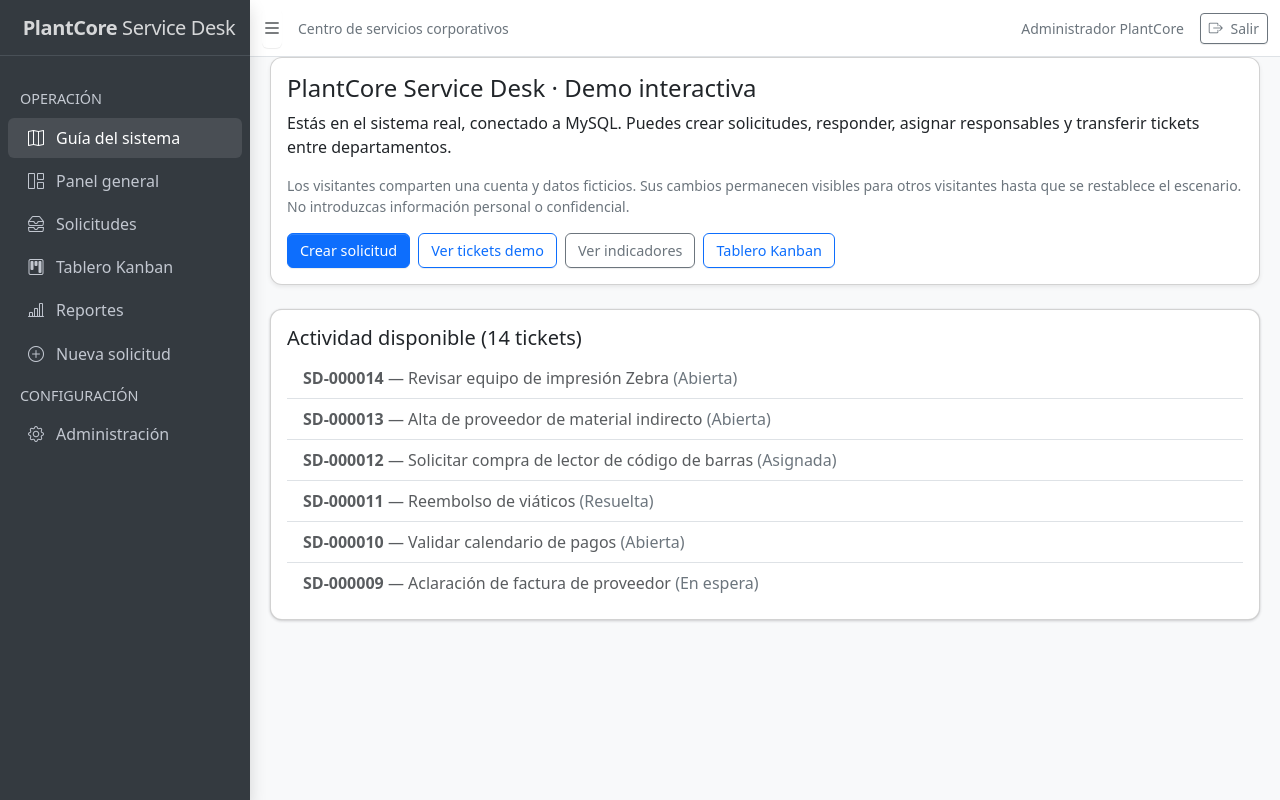
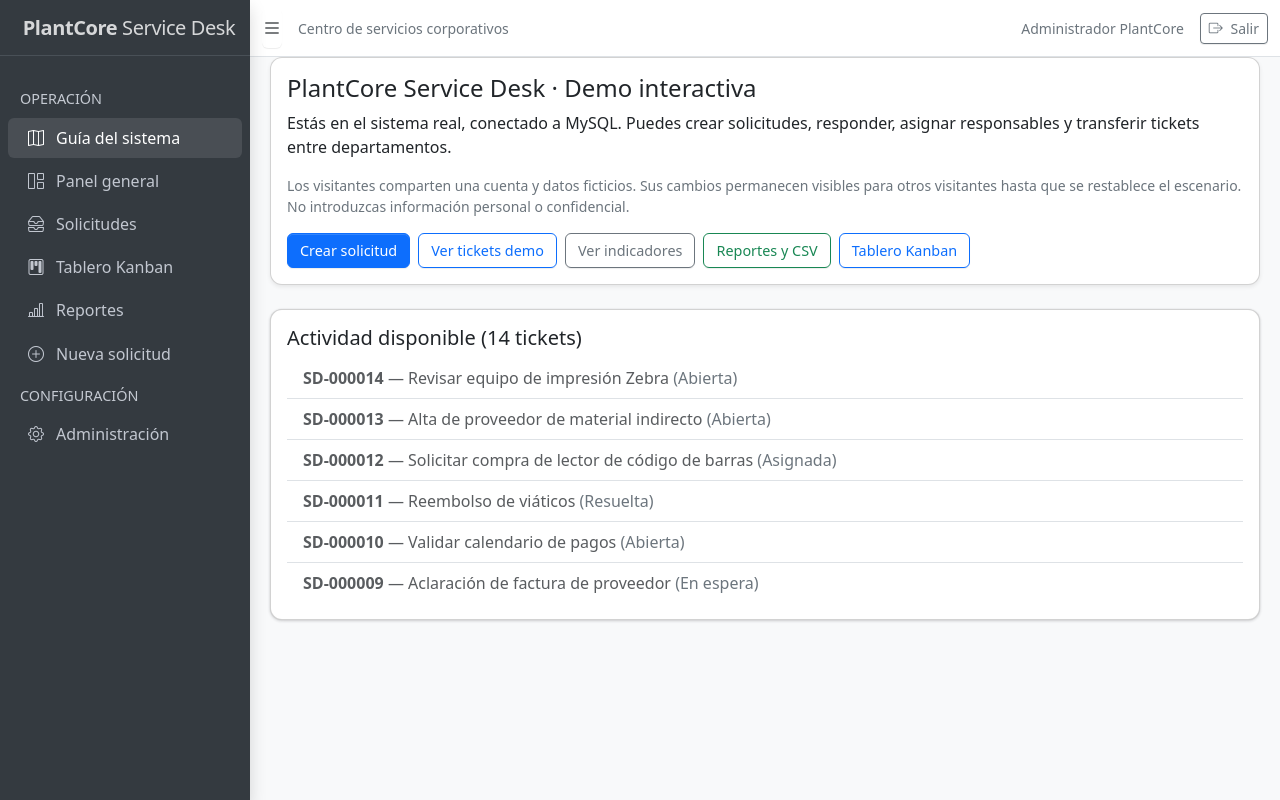
Before and after one commit to diegoarmando025/plantcore-service-desk, a Laravel app: page /guia in a window 1280 px wide. Run offline with Laravel 12, Linux system fonts and the light colour scheme; a user stored in the database is signed in; data comes from the database, SQL or seed files in the repository.

Commit message:
feat(reports): register reporting pages and navigation

```diff
--- a/resources/views/portfolio/guide.blade.php
+++ b/resources/views/portfolio/guide.blade.php
@@ -11,6 +11,7 @@
     <a class="btn btn-primary" href="{{ route('tickets.create') }}">Crear solicitud</a>
     <a class="btn btn-outline-primary" href="{{ route('tickets.index') }}">Ver tickets demo</a>
     <a class="btn btn-outline-secondary" href="{{ route('dashboard') }}">Ver indicadores</a>
+    <a class="btn btn-outline-success" href="{{ route('reports.index') }}">Reportes y CSV</a>
     <a class="btn btn-outline-primary" href="{{ route('tickets.kanban') }}">Tablero Kanban</a>
   </div>
  </div>
```
